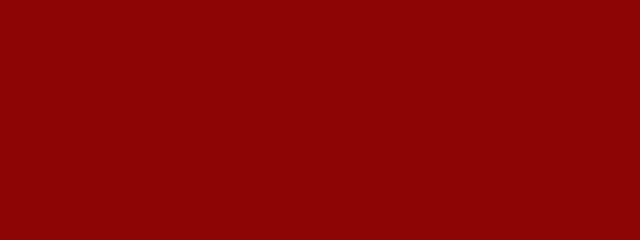
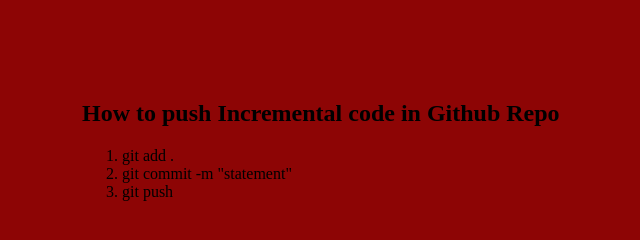
Before and after one commit to MahiuddinZilani/my-first-github-repo, a plain HTML site: page index.html in a window 1280 px wide. Shown: the whole page, without its empty margins (18-658 px from the left). Drawn offline with Linux system fonts and the light colour scheme.

Commit message:
added with command list

```diff
--- a/index.html
+++ b/index.html
@@ -7,6 +7,13 @@
     <link rel="stylesheet" href="styles/style.css">
 </head>
 <body>
-
+    <div>
+        <h2>How to push Incremental code in Github Repo</h2>
+        <ol>
+            <li>git add .</li>
+            <li>git commit -m "statement"</li>
+            <li>git push</li>
+        </ol>
+    </div>
 </body>
 </html>
```
